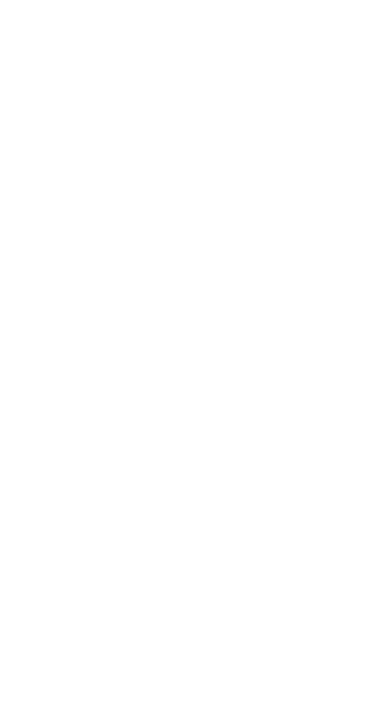
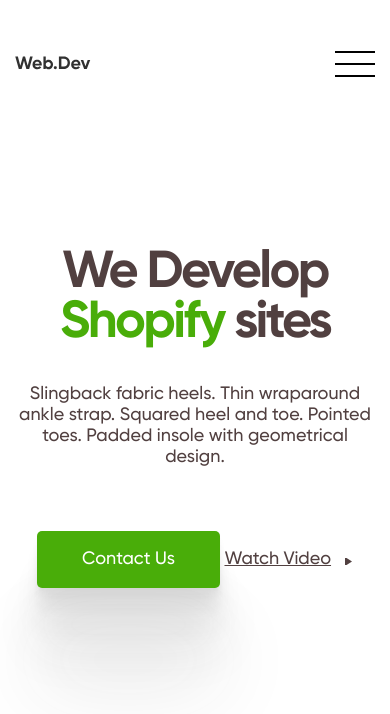
Before and after one commit to Artem-Smirnoff/webdev, a website: page app/index.html in a window 390 px wide. Drawn offline with nearby package versions, Linux system fonts and the light colour scheme; files that its build step writes are made by us from their sources.

Commit message:
added header

```diff
--- a/app/index.html
+++ b/app/index.html
@@ -12,22 +12,56 @@
 
     <header class="header">
       <div class="container">
-
+        <nav class="header__menu menu">
+          <a href="#" class="logo">
+            <img src="images/logo/logo.svg" alt="logo">
+          </a>
+          <button class="header__menu-btn">
+            <span></span>
+          </button>
+          <ul class="header__list">
+            <li class="header__item">
+              <a href="#" class="header__link">Home</a>
+            </li>
+            <li class="header__item">
+              <a href="#" class="header__link">About</a>
+            </li>
+            <li class="header__item">
+              <a href="#" class="header__link">Testimonials</a>
+            </li>
+            <li class="header__item">
+              <a href="#" class="header__link">Contact</a>
+            </li>
+            <li class="header__item">
+              <a href="#" class="header__link">Sign in</a>
+            </li>
+            <li class="header__item">
+              <a href="#" class="header__btn btn">Sign up</a>
+            </li>
+          </ul>
+        </nav>
+      </div>
+      <div class="header__hero">
+        <div class="header__hero-wrapper">
+          <h1 class="header__hero-title">
+            We Develop <span>Shopify</span> sites
+          </h1>
+          <p class="header__hero-text">
+            Slingback fabric heels. Thin wraparound ankle strap.
+            Squared heel and toe. Pointed toes. Padded insole with geometrical design.
+          </p>
+          <div class="header__hero-box">
+            <a href="#" class="header__hero-btn btn">Contact Us</a>
+            <a href="#" class="header__hero-video">Watch Video</a>
+          </div>
+        </div>
+      </div>
     </div>
   </header>
-  <main class="main">
-    <div class="container">
-
-    </div>
-  </main>
+  <main class="main"></main>
   <footer class="footer">
-    <div class="container">
-
-    </div>
+    <div class="container"></div>
   </footer>
-
-
-
 
   <script src="js/main.min.js"></script>
 </body>
--- a/app/js/main.js
+++ b/app/js/main.js
@@ -1,3 +1,6 @@
 $(function () {
-
+  $('.header__menu-btn').on('click', function () {
+    $('.header__list').toggleClass('header__list--active');
+    $('.header__menu-btn').toggleClass('header__menu-btn--active');
+  })
 })
--- a/app/scss/_fonts.scss
+++ b/app/scss/_fonts.scss
@@ -2,6 +2,7 @@
   font-family: Gilroy-Medium;
   src: url('../fonts/Gilroy-Medium.woff2') format(woff2),
     url('../fonts/Gilroy-Medium.woff') format(woff);
+  font-weight: 500;
   font-style: normal;
   font-stretch: normal;
   font-variant: normal;
@@ -11,6 +12,7 @@
   font-family: Gilroy-Semibold;
   src: url('../fonts/Gilroy-Semibold.woff2') format(woff2),
     url('../fonts/Gilroy-Semibold.woff') format(woff);
+  font-weight: 800;
   font-style: normal;
   font-stretch: normal;
   font-variant: normal;
--- a/app/scss/_global.scss
+++ b/app/scss/_global.scss
@@ -1,23 +1,27 @@
 html,
 body {
-	height: 100%;
+  height: 100%;
+  font-family: 'Gilroy-Medium';
+  font-size: 18px;
+  line-height: 21px;
+  color: #514040;
 }
 
-.wrapper {
-	display: flex;
-	flex-direction: column;
-	min-height: 100%;
-}
-
-.main {
-	flex: 1 0 auto;
-}
-.footer {
-	flex: 0 0 auto;
-}
-
-.container{
+.container {
   max-width: 1200px;
   margin: 0 auto;
   padding: 0 15px;
 }
+
+.btn {
+  padding: 18px 45px;
+  background-color: #49AD09;
+  color: #FFFFFF;
+  box-shadow: 0px 100px 80px rgba(49, 49, 49, 0.1),
+    0px 64.8148px 46.8519px rgba(49, 49, 49, 0.0759259),
+    0px 38.5185px 25.4815px rgba(49, 49, 49, 0.0607407),
+    0px 20px 13px rgba(49, 49, 49, 0.05),
+    0px 8.14815px 6.51852px rgba(49, 49, 49, 0.0392593),
+    0px 1.85185px 3.14815px rgba(49, 49, 49, 0.0240741);
+  border-radius: 5px;
+}
--- a/app/scss/style.scss
+++ b/app/scss/style.scss
@@ -3,3 +3,204 @@
 @import 'reset';
 @import 'libs';
 @import 'global';
+
+
+.header {
+  background-color: F2F2F2;
+  padding-top: 50px;
+
+  &__menu {
+    display: flex;
+    justify-content: space-between;
+    align-items: center;
+  }
+
+  &__menu-btn {
+    display: none;
+  }
+
+  &__list {
+    display: flex;
+    flex-wrap: wrap;
+    align-items: center;
+  }
+
+  &__item:not(:last-child) {
+    margin-right: 50px;
+  }
+
+  &__link {
+    display: inline-block;
+    color: #313131;
+    padding: 18px 0;
+  }
+
+  &__hero {
+    height: 100vh;
+    background-image: url('../images/hero/bg.png');
+    background-size: contain;
+    background-repeat: no-repeat;
+    background-position-y: 73px;
+  }
+
+  &__hero-wrapper {
+    max-width: 493px;
+    margin: 0 auto;
+    background-color: #ffffff;
+    padding-bottom: 30px;
+  }
+
+  &__hero-title {
+    font-family: 'Gilroy-Bold';
+    font-size: 78px;
+    line-height: 80px;
+    text-align: center;
+    letter-spacing: -0.05em;
+    padding-top: 173px;
+    margin-bottom: 36px;
+
+    span {
+      color: #49AD09;
+    }
+  }
+
+  &__hero-text {
+    text-align: center;
+    margin-bottom: 63px;
+    padding: 0 15px;
+  }
+
+  &__hero-box {
+    text-align: center;
+  }
+
+  &__hero-btn {
+    margin-right: 36px;
+  }
+
+  &__hero-video {
+    text-decoration: underline;
+    color: inherit;
+    padding-right: 22px;
+    position: relative;
+  }
+
+  &__hero-video::after {
+    content: '';
+    width: 9px;
+    height: 7px;
+    position: absolute;
+    background-image: url('../images/icons/play.svg');
+    background-repeat: no-repeat;
+    background-position: center center;
+    right: 0;
+    top: 9px;
+  }
+}
+
+
+
+
+
+
+@media (max-width: 864px) {
+  .header {
+    &__list {
+      display: none;
+      position: absolute;
+    }
+
+    &__list--active {
+      display: block;
+      position: absolute;
+      width: 100%;
+      background-color: #ffffff;
+      top: 100px;
+      text-align: center;
+    }
+
+    &__item:not(:last-child) {
+      margin-right: 0;
+    }
+
+    &__btn {
+      display: block;
+      margin: 10px auto;
+      max-width: 152px;
+    }
+
+    &__menu-btn {
+      position: relative;
+      display: block;
+      width: 40px;
+      height: 25px;
+      padding: 0;
+      border: none;
+      background-color: transparent;
+      z-index: 3;
+
+      span {
+        position: absolute;
+        display: block;
+        width: 40px;
+        height: 2px;
+        background-color: #000000;
+        transition: all .5s;
+      }
+
+      span::after,
+      span::before {
+        content: '';
+        position: absolute;
+        width: 40px;
+        height: 2px;
+        background-color: #000000;
+        left: 0;
+        transition: all .5s;
+      }
+
+      span::after {
+        bottom: 12px;
+      }
+
+      span::before {
+        top: 12px;
+      }
+    }
+
+    &__menu-btn--active {
+
+      span {
+        transform: rotate(-44deg);
+      }
+
+      span::before {
+        display: none;
+      }
+
+      span::after {
+        transform: rotate(87deg);
+        top: 0px;
+      }
+    }
+  }
+}
+
+@media (max-width: 460px) {
+  .header {
+    &__hero-title {
+      font-size: 52px;
+      line-height: 50px;
+    }
+
+    &__hero-btn {
+      display: inline-block;
+      margin-right: 0;
+      margin-bottom: 20px;
+    }
+
+    &__hero-video {
+      display: inline-block;
+    }
+  }
+}
```
Also changed, not shown: app/images/hero/bg.png (added), app/images/icons/play.svg (added), app/images/logo/logo.svg (added), app/js/main.min.js. Lines whose indentation alone changed are shown as unchanged.
